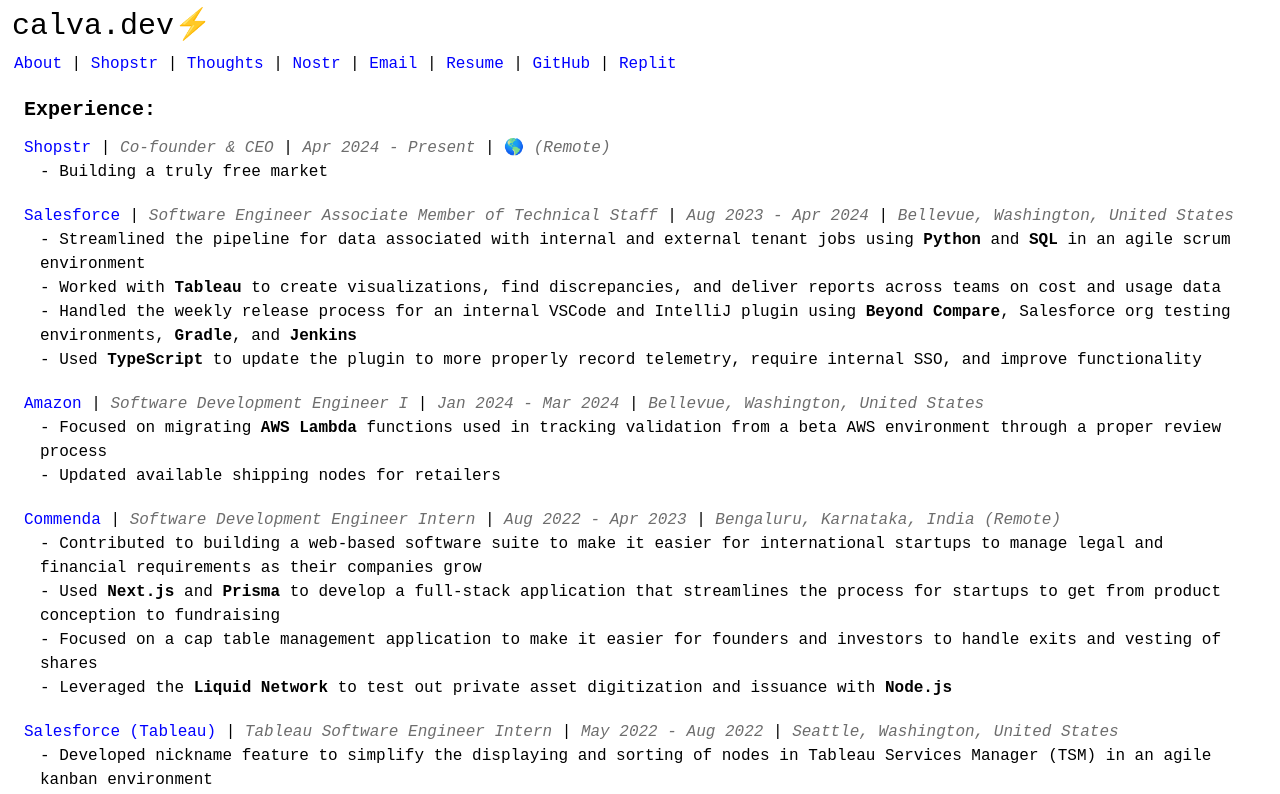
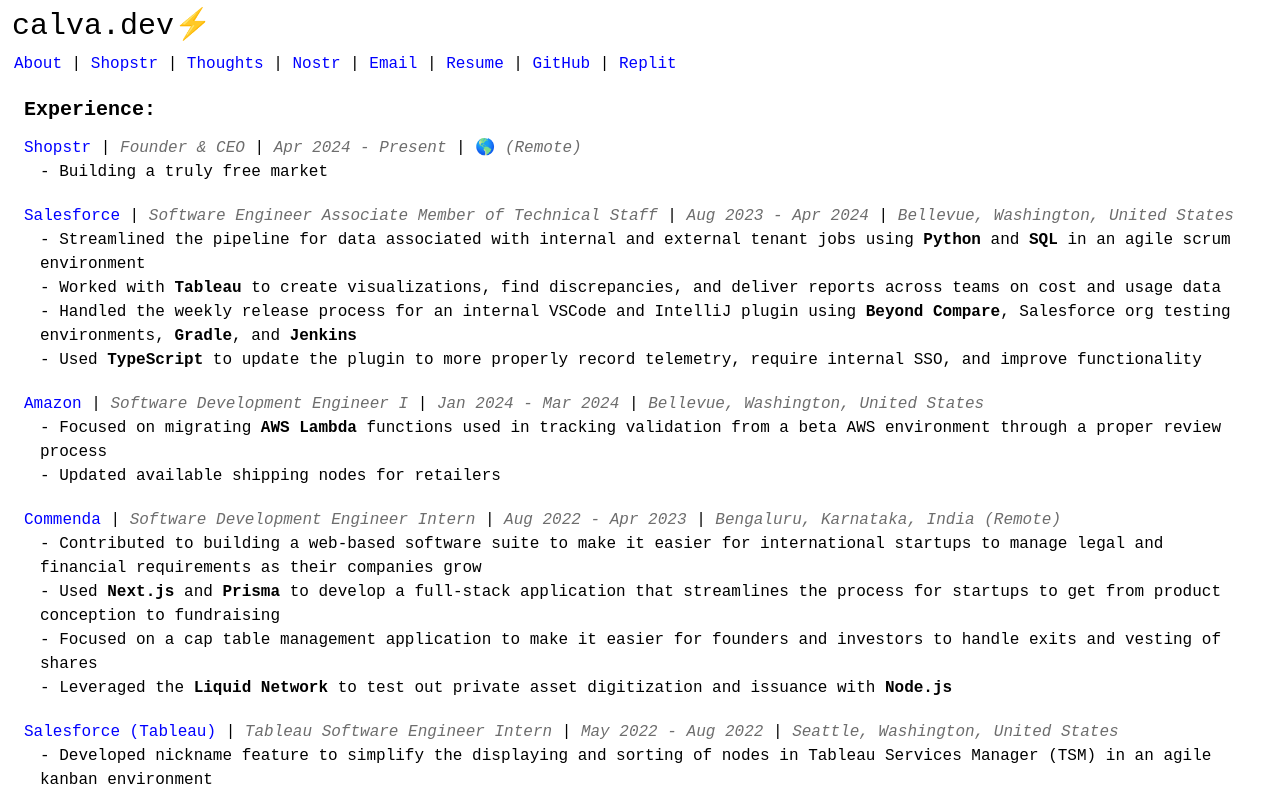
Before and after one commit to calvadev/calva.dev, a Next.js app in the folder src/: page /resume in a window 1280 px wide. Shown: the top 794 px of the page. Built offline with nearby package versions, Linux system fonts and the light colour scheme.

Commit message:
Updated resume

```diff
--- a/src/pages/resume/index.tsx
+++ b/src/pages/resume/index.tsx
@@ -9,7 +9,7 @@
       <div className="py-1 px-3 mb-3">
         <Link href="https://shopstr.store/">Shopstr</Link>
         {" | "}
-        <em>Co-founder & CEO</em>
+        <em>Founder & CEO</em>
         {" | "}
         <em>Apr 2024 - Present</em>
         {" | "}
```
